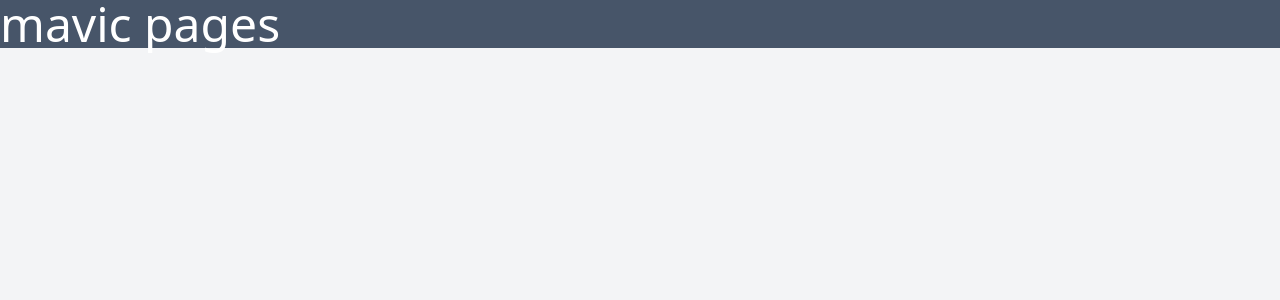
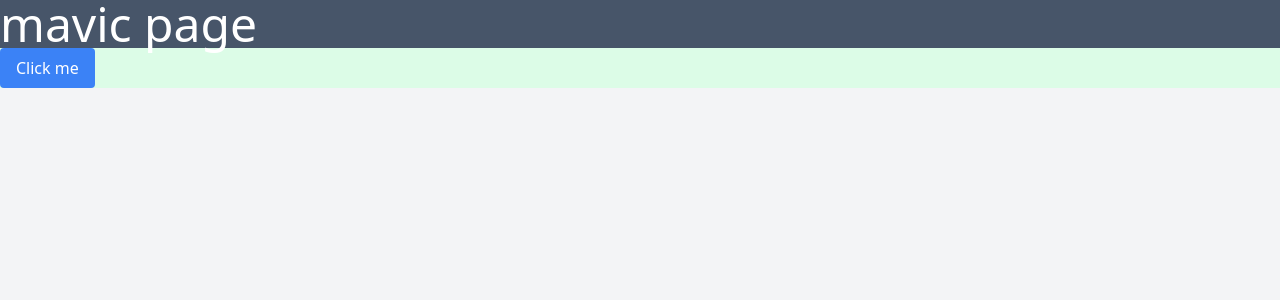
Before and after one commit to maviccc/mavicc, a SvelteKit app: page / in a window 1280 px wide. Shown: the top 300 px of the page. Built offline with nearby package versions, Linux system fonts and the light colour scheme.

Commit message:
chore: Add Button component and jsconfig.json file

```diff
--- /dev/null
+++ b/src/lib/Button.svelte
@@ -0,0 +1,14 @@
+<script>
+    export let type = "button";
+    export let disabled = false;
+    export let onClick = () => {};
+  </script>
+
+  <button
+    type={type}
+    disabled={disabled}
+    on:click={onClick}
+    class="px-4 py-2 bg-blue-500 text-white rounded hover:bg-blue-600 focus:outline-none focus:ring-2 focus:ring-blue-300 disabled:bg-gray-400 disabled:cursor-not-allowed"
+  >
+    <slot></slot>
+  </button>
--- a/src/routes/+page.svelte
+++ b/src/routes/+page.svelte
@@ -1,4 +1,6 @@
 <script>
+	import Button from "$lib/Button.svelte";
+	console.log('rendering');
 </script>
 
 <svelte:head>
@@ -6,8 +8,9 @@
 	<meta name="description" content="Svelte demo app" />
 </svelte:head>
 
-<section>
-	<h1 class="bg-slate-600 text-5xl text-white">mavic pages</h1>
+<section class="container bg-green-100 m-auto">
+	<h1 class="bg-slate-600 text-5xl text-white">mavic page</h1>
+	<Button>Click me</Button>
 </section>
 
 
```
Also changed, not shown: jsconfig.json (added, +8 -0 lines).
